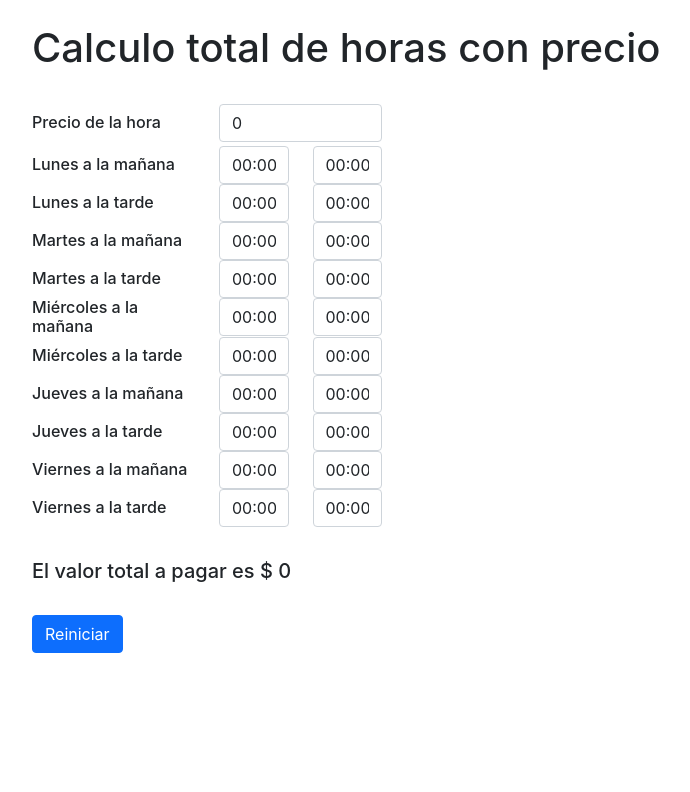
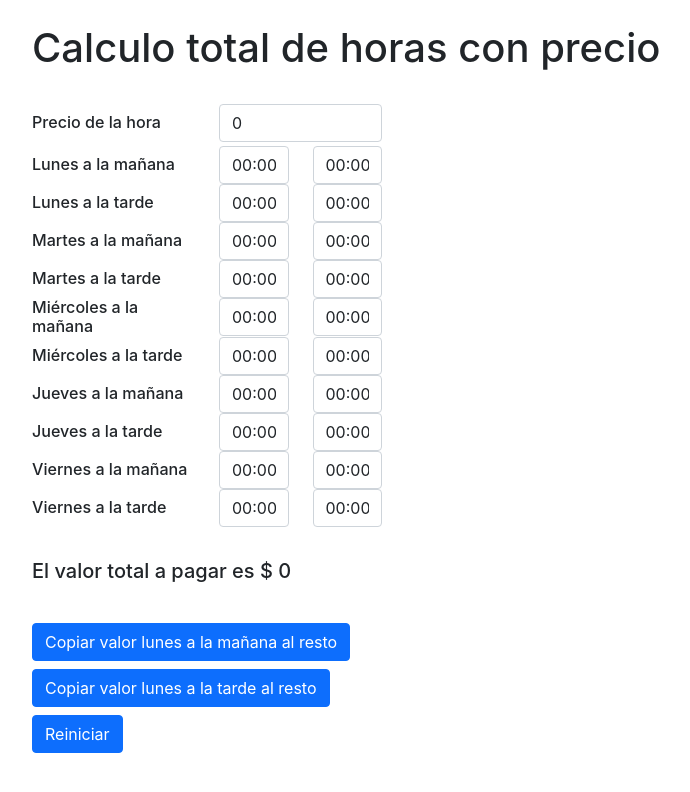
Before and after one commit to FedeBenvenutto/Calculo-precio-hora, a React (Create React App) app: page / in a window 1280 px wide. Shown: the top 792 px of the page, without its empty margins (50-740 px from the left). Built offline with nearby package versions, Linux system fonts and the light colour scheme.

Commit message:
agregando botones de copiar

```diff
--- a/src/App.js
+++ b/src/App.js
@@ -25,6 +25,16 @@ function App() {
     valor.length === 5 && valor[0] < 3 && valor[3] < 6 && valor[2] === ':' && (valor[0] + valor[1]) < 24 ?
       setErrores({ ...Errores,  [event.target.name]: false }) :
       setErrores({ ...Errores,  [event.target.name]: true });
+  };
+  const Lunesmanana = ()=> {
+    let valor=horaTrabajadas.L1;
+    let valor2=horaTrabajadas.L2;
+    setHoraTrabajadas({ ...horaTrabajadas, M1:valor, I1:valor, J1: valor, V1: valor, M2:valor2, I2:valor2, J2: valor2, V2: valor2})
+  };
+  const Lunestarde = ()=> {
+    let valor=horaTrabajadas.L3;
+    let valor2=horaTrabajadas.L4;
+    setHoraTrabajadas({ ...horaTrabajadas, M3:valor, I3:valor, J3: valor, V3: valor, M4:valor2, I4:valor2, J4: valor2, V4: valor2})
   };
 
   const handlePrecioChange = (event) => {
@@ -110,7 +120,9 @@ function App() {
     setErrores({PH: false, L1: false, L2: false, M1: false,
       M2: false, I1: false, I2: false, J1: false, J2: false, V1: false, V2: false, L3: false, L4: false,
       M3: false, M4: false, I3: false, I4: false, J3: false, J4: false, V3: false, V4: false, C1: false,
-      C2: false, C3: false, C4: false, C5: false, C6: false, C7: false, C8: false, C9: false, C10: false})
+      C2: false, C3: false, C4: false, C5: false, C6: false, C7: false, C8: false, C9: false, C10: false});
+
+
 
   }
   return (
@@ -124,17 +136,27 @@ function App() {
         Errores={Errores}
       /> </h1>
       <br />
-
+      <div>
+          {comprobarErrores ? <h5 className="text-danger fs-6 font-monospace ms-3"> Por favor corrija los errores </h5> : ""}
+      </div>
       <h5>  El valor total a pagar es $ {comprobarErrores ? "" : CalculoTotal} </h5>
-      <div>
-        <>
-
-          {comprobarErrores ? <p className="text-danger fs-6 font-monospace ms-2"> Por favor corrija los errores </p> : ""}
-        </>
-      </div>
       <br></br>
       <button
-        className="btn btn-primary"
+        className="btn btn-primary mt-2"
+        type="submit"
+        onClick={Lunesmanana}>
+        Copiar valor lunes a la mañana al resto
+      </button>
+      <br></br>
+      <button
+        className="btn btn-primary mt-2"
+        type="submit"
+        onClick={Lunestarde}>
+        Copiar valor lunes a la tarde al resto
+      </button>
+      <br></br>
+      <button
+        className="btn btn-primary mt-2"
         type="submit"
         onClick={Reiniciar}>
         Reiniciar
```
